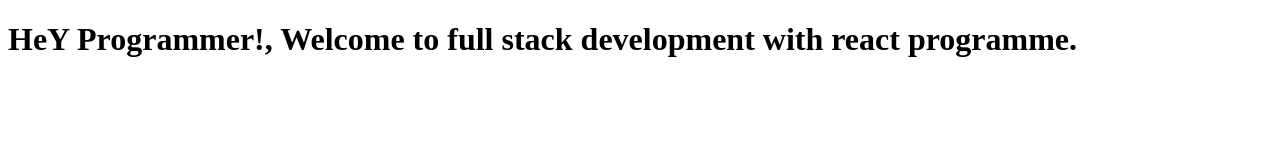
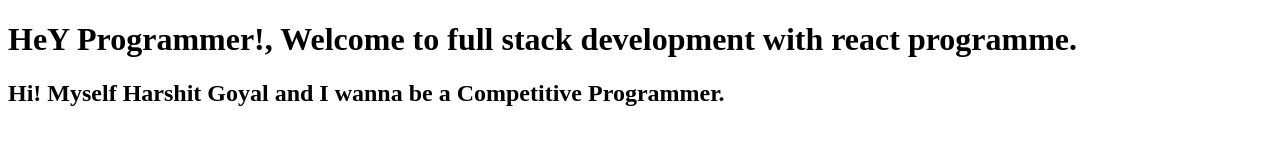
Before and after one commit to harshitgoyal2/test-directory-for-node, a website: page index.html in a window 1280 px wide. Drawn offline with Linux system fonts and the light colour scheme.

Commit message:
2nd test commit

```diff
--- a/index.html
+++ b/index.html
@@ -7,5 +7,6 @@
 </head>
 <body>
     <h1>HeY Programmer!, Welcome to full stack development with react programme.</h1>
+    <h2>Hi! Myself Harshit Goyal and I wanna be a Competitive Programmer.</h2>
 </body>
 </html>
```
Also changed, not shown: package.json (added, +24 -0 lines), 2 other files.
